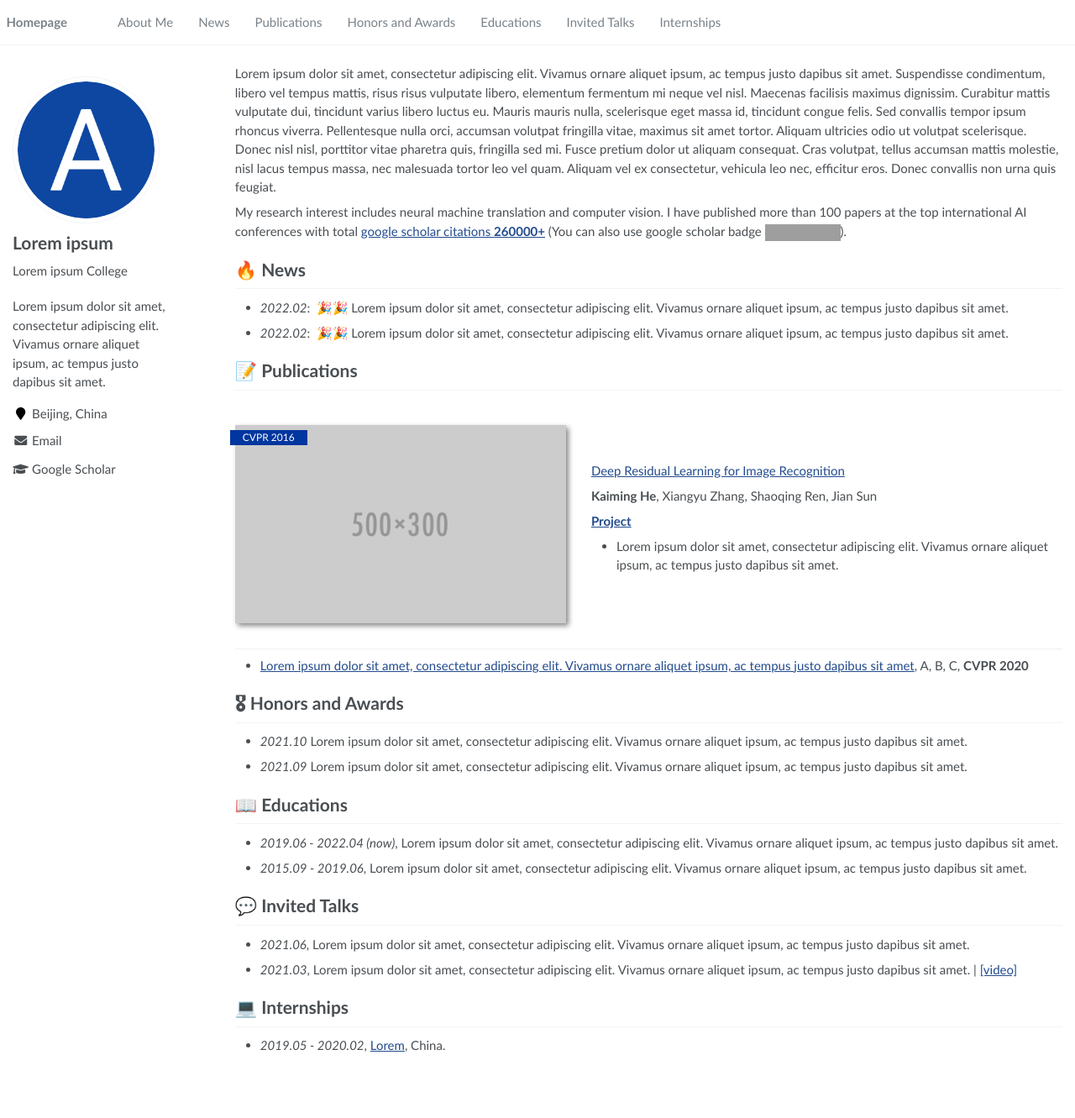
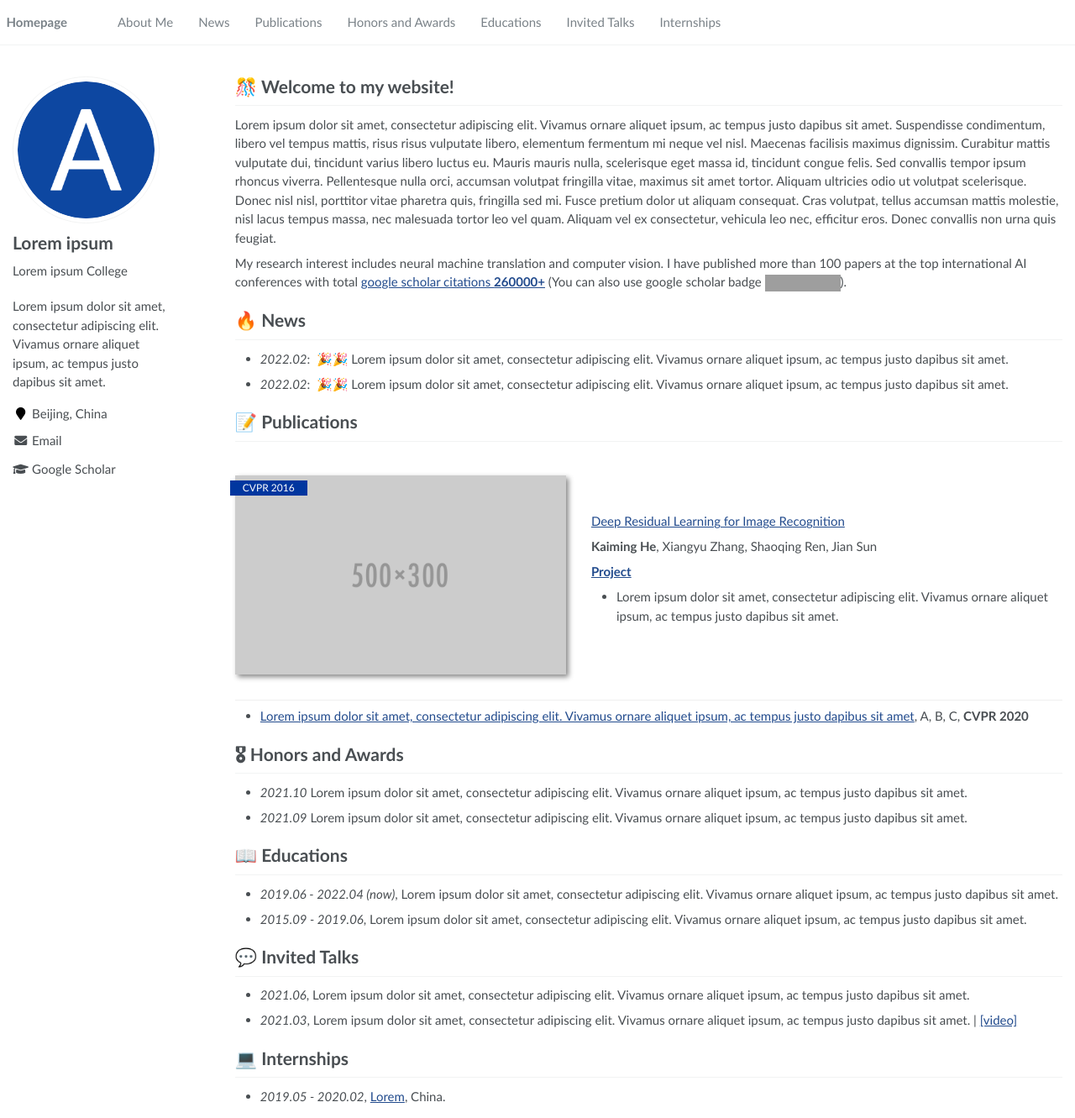
Before and after one commit to RayeRen/acad-homepage.github.io, a Jekyll site: the page built from _pages/about.md, in a window 1280 px wide and 1331 px high. Shown: the whole window at 84% size. Built offline with Jekyll 4.4.1, drawn with Linux system fonts in a browser that asks for light colours; grey boxes are pictures that could not be loaded.

Commit message:
Update about.md

```diff
--- a/_pages/about.md
+++ b/_pages/about.md
@@ -16,7 +16,7 @@ redirect_from:
 {% assign url = gsDataBaseUrl | append: "google-scholar-stats/gs_data_shieldsio.json" %}
 
 <span class='anchor' id='about-me'></span>
-
+# 🎊 Welcome to my website!
 Lorem ipsum dolor sit amet, consectetur adipiscing elit. Vivamus ornare aliquet ipsum, ac tempus justo dapibus sit amet. Suspendisse condimentum, libero vel tempus mattis, risus risus vulputate libero, elementum fermentum mi neque vel nisl. Maecenas facilisis maximus dignissim. Curabitur mattis vulputate dui, tincidunt varius libero luctus eu. Mauris mauris nulla, scelerisque eget massa id, tincidunt congue felis. Sed convallis tempor ipsum rhoncus viverra. Pellentesque nulla orci, accumsan volutpat fringilla vitae, maximus sit amet tortor. Aliquam ultricies odio ut volutpat scelerisque. Donec nisl nisl, porttitor vitae pharetra quis, fringilla sed mi. Fusce pretium dolor ut aliquam consequat. Cras volutpat, tellus accumsan mattis molestie, nisl lacus tempus massa, nec malesuada tortor leo vel quam. Aliquam vel ex consectetur, vehicula leo nec, efficitur eros. Donec convallis non urna quis feugiat.
 
 My research interest includes neural machine translation and computer vision. I have published more than 100 papers at the top international AI conferences with total <a href='https://scholar.google.com/citations?user=DhtAFkwAAAAJ'>google scholar citations <strong><span id='total_cit'>260000+</span></strong></a> (You can also use google scholar badge <a href='https://scholar.google.com/citations?user=DhtAFkwAAAAJ'><img src="https://img.shields.io/endpoint?url={{ url | url_encode }}&logo=Google%20Scholar&labelColor=f6f6f6&color=9cf&style=flat&label=citations"></a>).
```
